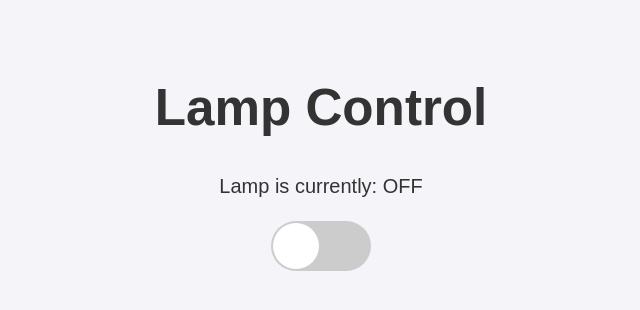
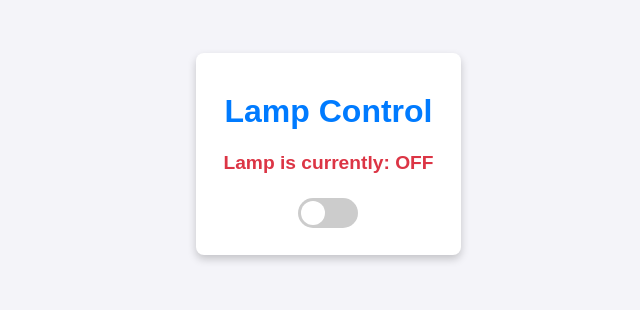
Before and after one commit to fzkmdly/Fesnuk-app-vite, a React (Vite) app: page /lampSwitch in a window 1280 px wide. Shown: the part 246-556 px from the top of the page, without its empty margins (319-959 px from the left). Built offline with nearby package versions, Linux system fonts and the light colour scheme; no server answers.

Commit message:
Revert "Merge pull request #1 from khw15/main"
This reverts commit 55989e182b43b4031c43ec2c54e922db3d3f2217, reversing
changes made to 3b19106bde96a367665f86a85915c233d8d2a0c7.

```diff
--- a/src/script/page/Lamp.tsx
+++ b/src/script/page/Lamp.tsx
@@ -48,19 +48,23 @@ const LampSwitch: React.FC = () => {
   return (
     <div className="container">
       <h1>Lamp Control</h1>
+      {loading ? (
+        <p>Loading...</p>
+      ) : (
+        <>
           <div className={`lamp-status ${lampStatus ? "on" : "off"}`}>
             Lamp is currently: <span>{lampStatus ? "ON" : "OFF"}</span>
           </div>
           <div
-        className={`switch ${lampStatus ? "on" : "off"} ${loading ? "loading" : ""}`}
-        onClick={!loading ? toggleLamp : undefined}
+            className={`switch ${lampStatus ? "on" : "off"}`}
+            onClick={toggleLamp}
             role="button"
             aria-pressed={lampStatus}
           >
-        <div className="slider">
-          {loading && <div className="spinner"></div>}
+            <div className="slider"></div>
           </div>
-      </div>
+        </>
+      )}
     </div>
   );
 };
--- a/src/style/App.css
+++ b/src/style/App.css
@@ -11,46 +11,61 @@ body {
 }
 
 .container {
+  background: white;
+  border-radius: 8px;
+  box-shadow: 0 4px 8px rgba(0, 0, 0, 0.2);
+  padding: 20px;
   text-align: center;
-  margin-top: 50px;
-  font-family: Arial, sans-serif;
+  max-width: 400px;
+  width: 90%;
+}
+
+h1 {
+  font-size: 2rem;
+  margin-bottom: 10px;
+  color: #007bff;
 }
 
 .lamp-status {
-  margin-bottom: 20px;
-  font-size: 20px;
+  font-size: 1.2rem;
+  font-weight: bold;
+  margin: 20px 0;
+}
+
+.lamp-status.on {
+  color: #28a745;
+}
+
+.lamp-status.off {
+  color: #dc3545;
 }
 
 .switch {
   position: relative;
+  width: 60px;
+  height: 30px;
+  background-color: #ccc;
+  border-radius: 15px;
+  cursor: pointer;
+  transition: background-color 0.3s ease;
   display: inline-block;
-  width: 100px; /* Increased width */
-  height: 50px; /* Increased height */
-  background-color: #ccc;
-  border-radius: 50px; /* Adjusted to match new height */
-  cursor: pointer;
-  transition: background-color 0.3s;
 }
 
 .switch.on {
-  background-color: #4caf50;
+  background-color: #28a745;
 }
 
 .slider {
   position: absolute;
-  top: 2px;
-  left: 2px;
-  width: 46px; /* Increased width */
-  height: 46px; /* Increased height */
+  top: 3px;
+  left: 3px;
+  width: 24px;
+  height: 24px;
   background-color: white;
   border-radius: 50%;
-  transition: transform 0.3s;
+  transition: transform 0.3s ease;
 }
 
 .switch.on .slider {
-  transform: translateX(50px); /* Adjusted to match new width */
+  transform: translateX(30px);
 }
-
-.switch.off .slider {
-  transform: translateX(0);
-}
```
Lines whose indentation alone changed are shown as unchanged.
